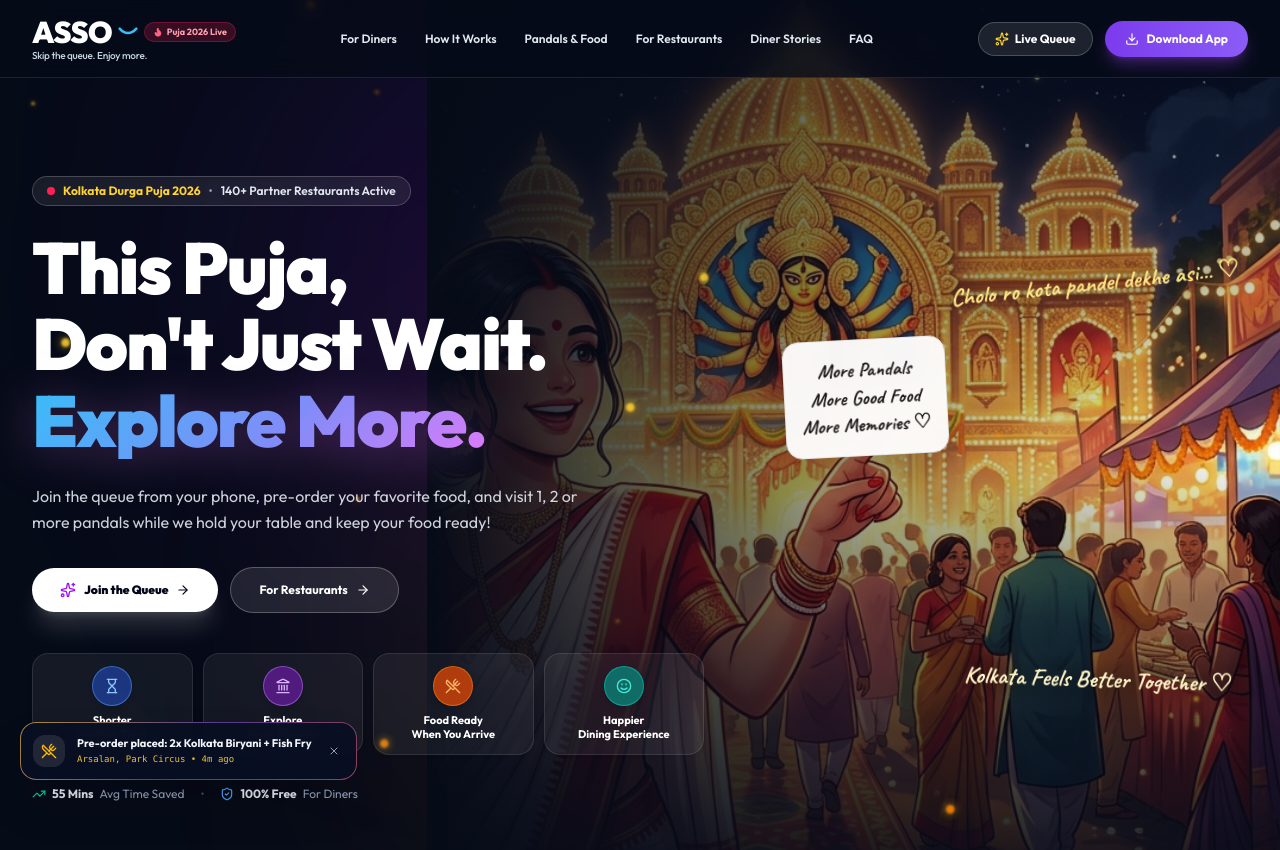
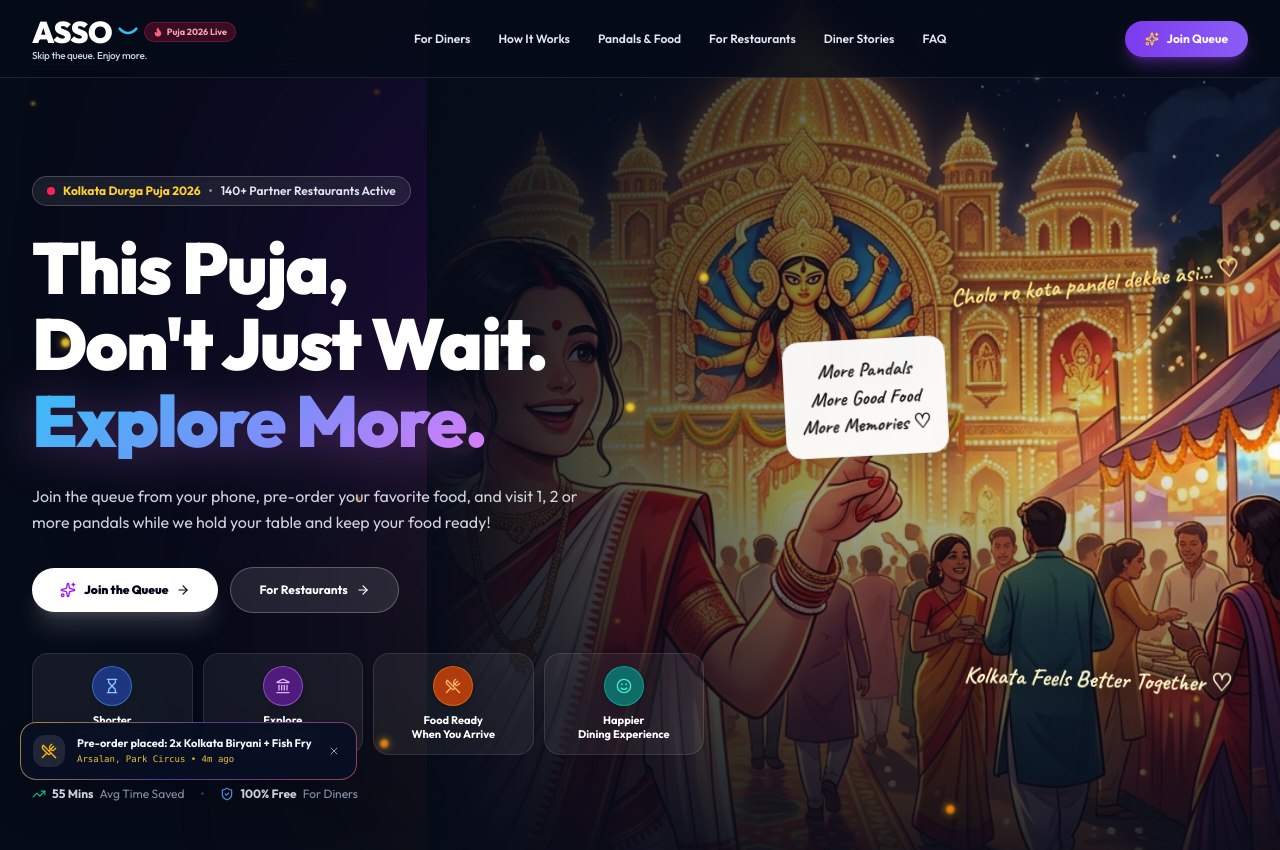
Before and after one commit to Kg19980109/asso, a Next.js app: page / in a window 1280 px wide. Shown: the top 850 px of the page. Built offline with nearby package versions, Linux system fonts and the light colour scheme.

Commit message:
feat: remove download app button and promote Join Queue as primary header action

```diff
--- a/src/app/page.tsx
+++ b/src/app/page.tsx
@@ -13,14 +13,12 @@
 import { FaqSection } from "@/components/sections/faq-section";
 import { FinalCtaSection } from "@/components/sections/final-cta-section";
 import { LiveQueueModal } from "@/components/ui/live-queue-modal";
-import { DownloadModal } from "@/components/ui/download-modal";
 import { RestaurantPartnerModal } from "@/components/ui/restaurant-partner-modal";
 import { LiveActivityTicker } from "@/components/ui/live-activity-ticker";
 import { ScrollProgressBar } from "@/components/ui/scroll-progress-bar";
 
 export default function HomePage() {
   const [queueModalOpen, setQueueModalOpen] = React.useState(false);
-  const [downloadModalOpen, setDownloadModalOpen] = React.useState(false);
   const [partnerModalOpen, setPartnerModalOpen] = React.useState(false);
 
   return (
@@ -30,7 +28,6 @@
 
       {/* Navigation Header */}
       <Header
-        onOpenDownload={() => setDownloadModalOpen(true)}
         onOpenQueue={() => setQueueModalOpen(true)}
       />
 
@@ -43,7 +40,6 @@
         <PujaProblemSection onOpenQueue={() => setQueueModalOpen(true)} />
         <HowItWorksSection
           onOpenQueue={() => setQueueModalOpen(true)}
-          onOpenDownload={() => setDownloadModalOpen(true)}
         />
         <BetterExperienceSection />
         <PandalsAndPreorderSection onOpenQueue={() => setQueueModalOpen(true)} />
@@ -64,10 +60,6 @@
         isOpen={queueModalOpen}
         onClose={() => setQueueModalOpen(false)}
       />
-      <DownloadModal
-        isOpen={downloadModalOpen}
-        onClose={() => setDownloadModalOpen(false)}
-      />
       <RestaurantPartnerModal
         isOpen={partnerModalOpen}
         onClose={() => setPartnerModalOpen(false)}
--- a/src/components/navigation/footer.tsx
+++ b/src/components/navigation/footer.tsx
@@ -42,7 +42,7 @@
               <li><Link href="#features" className="hover:text-white transition-colors">Features</Link></li>
               <li><Link href="#for-diners" className="hover:text-white transition-colors">For Diners</Link></li>
               <li><Link href="#for-restaurants" className="hover:text-white transition-colors">For Restaurants</Link></li>
-              <li><Link href="#download" className="hover:text-white transition-colors">Download App</Link></li>
+              <li><Link href="#how-it-works" className="hover:text-white transition-colors">How It Works</Link></li>
             </ul>
           </div>
 
--- a/src/components/navigation/header.tsx
+++ b/src/components/navigation/header.tsx
@@ -2,7 +2,7 @@
 
 import * as React from "react";
 import Link from "next/link";
-import { Download, Menu, X, Sparkles, Flame } from "lucide-react";
+import { Menu, X, Sparkles, Flame } from "lucide-react";
 
 interface HeaderProps {
   onOpenDownload?: () => void;
@@ -96,25 +96,17 @@
           </Link>
         </nav>
 
-        {/* Right CTA Button - Purple Pill & Quick Queue */}
-        <div className="hidden md:flex items-center gap-3">
+        {/* Right CTA Button - Primary Join Queue */}
+        <div className="hidden md:flex items-center">
           {onOpenQueue && (
             <button
               onClick={onOpenQueue}
-              className="inline-flex items-center gap-1.5 px-4 py-2 rounded-full bg-white/10 hover:bg-white/15 border border-white/20 text-white font-bold text-xs backdrop-blur-sm transition-all hover:scale-105 active:scale-95"
+              className="inline-flex items-center gap-2 px-5 py-2.5 rounded-full bg-gradient-to-r from-[#7C3AED] to-[#8B5CF6] hover:from-[#6D28D9] hover:to-[#7C3AED] text-white font-bold text-xs shadow-lg shadow-purple-500/30 transition-all hover:scale-105 active:scale-95 cursor-pointer"
             >
               <Sparkles className="w-3.5 h-3.5 text-amber-300" />
-              <span>Live Queue</span>
+              <span>Join Queue</span>
             </button>
           )}
-
-          <button
-            onClick={onOpenDownload}
-            className="inline-flex items-center gap-2 px-5 py-2.5 rounded-full bg-gradient-to-r from-[#7C3AED] to-[#8B5CF6] hover:from-[#6D28D9] hover:to-[#7C3AED] text-white font-bold text-xs shadow-lg shadow-purple-500/30 transition-all hover:scale-105 active:scale-95 cursor-pointer"
-          >
-            <Download className="w-3.5 h-3.5 text-white" />
-            <span>Download App</span>
-          </button>
         </div>
 
         {/* Mobile Menu Button */}
@@ -173,29 +165,19 @@
             FAQ
           </Link>
 
-          <div className="pt-2 flex flex-col gap-2">
+          <div className="pt-2">
             {onOpenQueue && (
               <button
                 onClick={() => {
                   setMobileMenuOpen(false);
                   onOpenQueue();
                 }}
-                className="flex items-center justify-center gap-2 w-full py-2.5 rounded-full bg-white/10 border border-white/20 text-white font-bold text-xs"
+                className="flex items-center justify-center gap-2 w-full py-2.5 rounded-full bg-gradient-to-r from-[#7C3AED] to-[#8B5CF6] text-white font-bold text-xs shadow-lg shadow-purple-500/30 cursor-pointer"
               >
                 <Sparkles className="w-4 h-4 text-amber-300" />
                 <span>Join Live Queue</span>
               </button>
             )}
-            <button
-              onClick={() => {
-                setMobileMenuOpen(false);
-                onOpenDownload?.();
-              }}
-              className="flex items-center justify-center gap-2 w-full py-2.5 rounded-full bg-[#7C3AED] text-white font-bold text-xs shadow-lg shadow-purple-500/30"
-            >
-              <Download className="w-4 h-4" />
-              <span>Download App</span>
-            </button>
           </div>
         </div>
       )}
```
